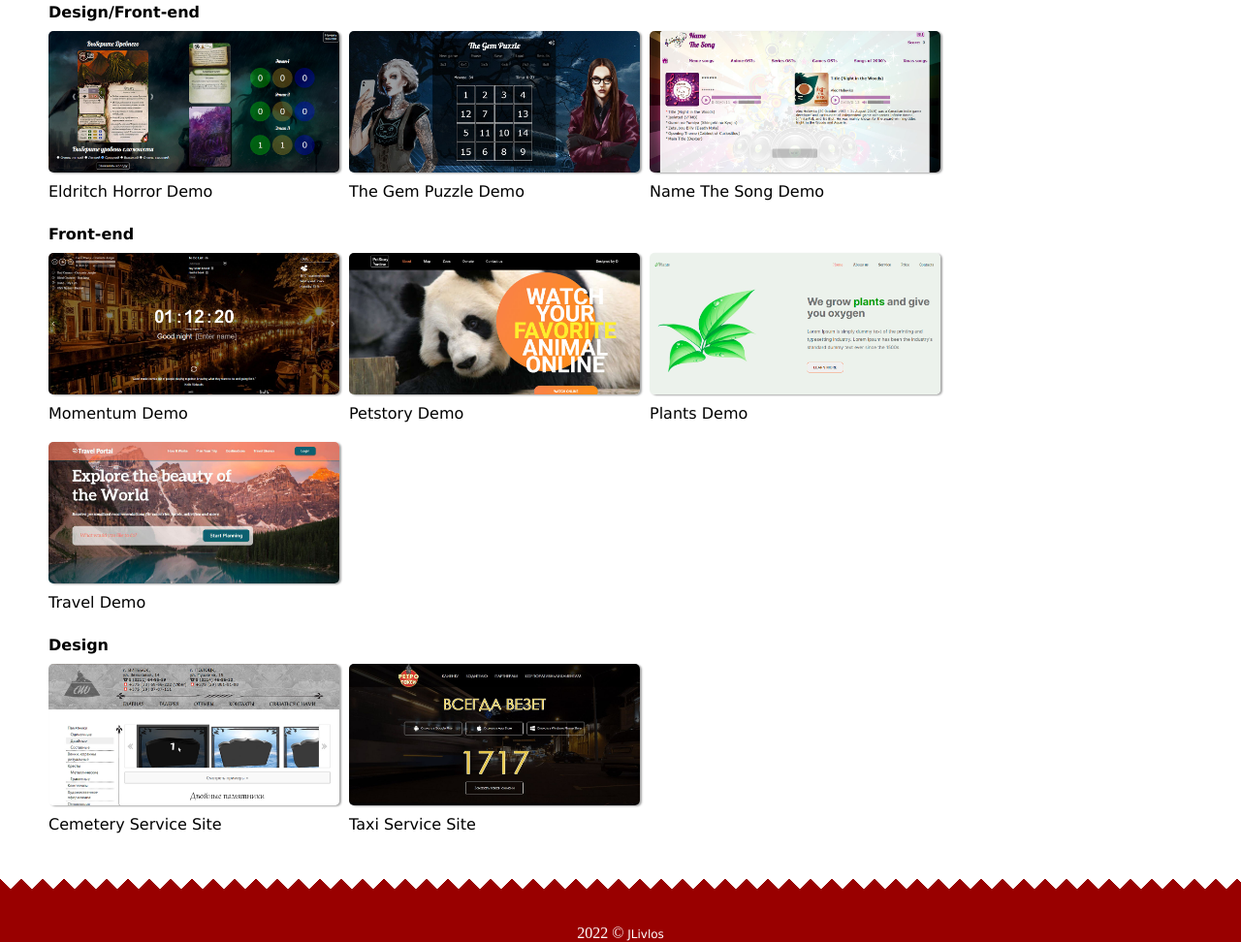
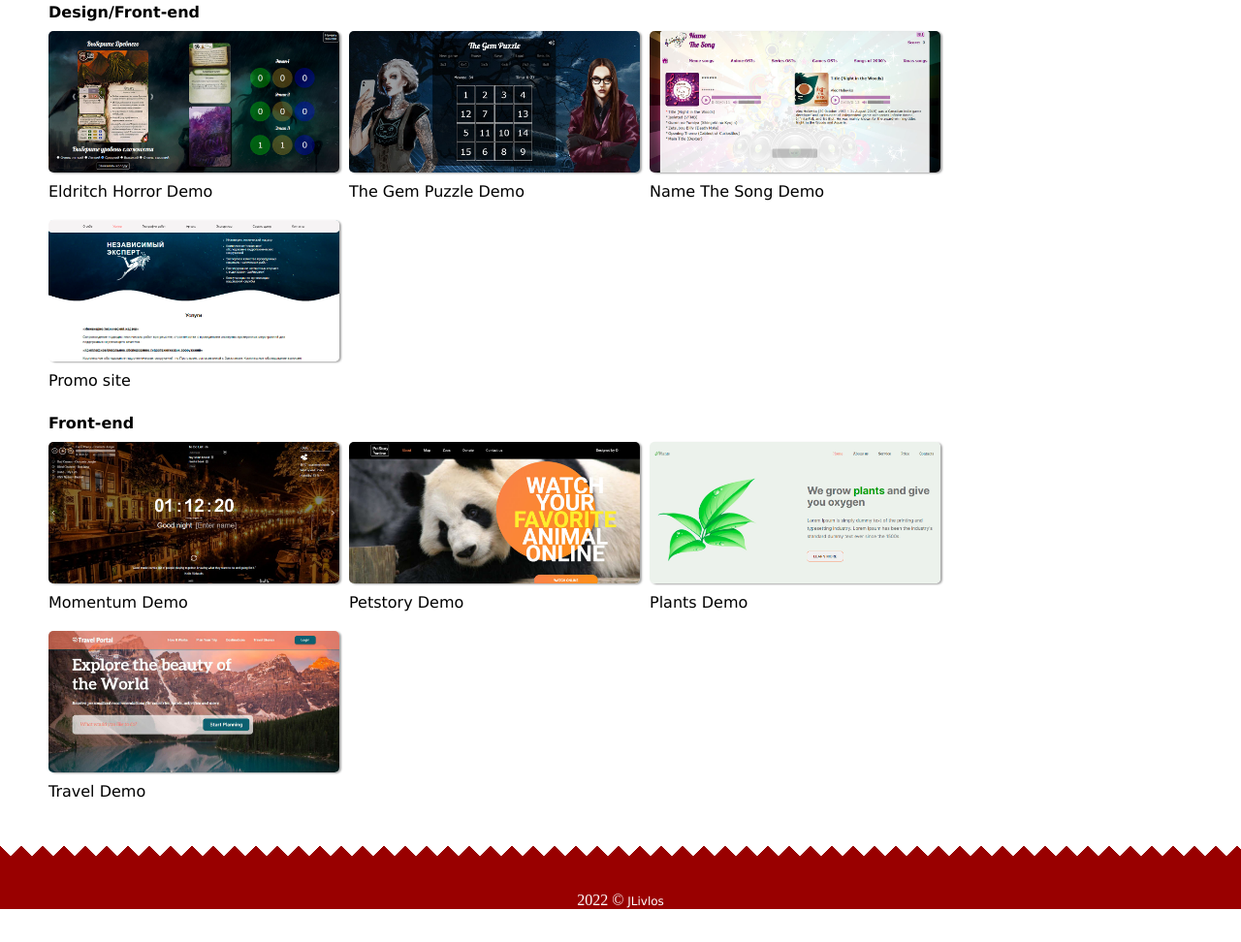
Before and after one commit to JLivlos/cv, a plain HTML site: page index.html in a window 1280 px wide. Shown: the part 1239-2211 px from the top of the page at 97% size. After the commit the page ends 2177 px from the top, so only its background shows below. Drawn offline with Linux system fonts and the light colour scheme.

Commit message:
feat: renew info

```diff
--- a/index.html
+++ b/index.html
@@ -125,6 +125,10 @@
                                 <div class="projects-screen name-the-song-img"></div>
                                 <a href="https://jlivlos.github.io/rss-tasks/songbird/" title="name the song">Name The Song Demo</a>
                             </div>
+                            <div class="vololaz">
+                                <div class="projects-screen vodolaz-img"></div>
+                                <a href="https://vodolaz-expert.ru/" title="vodolaz-expert">Promo site</a>
+                            </div>
                         </div>
                     </div>
                     <div class="projects-coding">
@@ -148,19 +152,6 @@
                             </div>
                         </div>
                     </div>
-                    <div class="projects-design">
-                        <p class="projects-title des-title">Design</p>
-                        <div class="projects-list-wrapper">
-                            <div class="shveiba">
-                                <div class="projects-screen shveiba-img"></div>
-                                <a href="https://shveiba.by/" title="cemetery service">Cemetery Service Site</a>
-                            </div>
-                            <div class="taxi">
-                                <div class="projects-screen taxi-img"></div>
-                                <a href="https://shagurok.by/content/portfolio/retrotaxi/1.jpg" title="taxi">Taxi Service Site</a>
-                            </div>
-                        </div>
-                    </div>
                 </div>
             </section>
         </div>
--- a/index.js
+++ b/index.js
@@ -31,6 +31,10 @@ document.querySelector('.name-the-song-img').addEventListener('click', (e) => {
     window.open('https://jlivlos.github.io/rss-tasks/songbird/');
 });
 
+document.querySelector('.vodolaz-img').addEventListener('click', (e) => {
+    window.open('https://vodolaz-expert.ru/');
+});
+
 document.querySelector('.mom-img').addEventListener('click', (e) => {
     window.open('https://jlivlos.github.io/rss-tasks/momentum/');
 });
@@ -45,10 +49,6 @@ document.querySelector('.plants-img').addEventListener('click', (e) => {
 
 document.querySelector('.travel-img').addEventListener('click', (e) => {
     window.open('https://jlivlos.github.io/rss-tasks/travel/');
-});
-
-document.querySelector('.shveiba-img').addEventListener('click', (e) => {
-    window.open('https://shveiba.by');
 });
 
 /* TRANSLATE */
@@ -105,7 +105,6 @@ function translateToEn() {
     document.querySelector('.projects-h2').textContent = 'Projects';
     document.querySelector('.des-cod-title').textContent = 'Design/Front-end';
     document.querySelector('.cod-title').textContent = 'Front-end';
-    document.querySelector('.des-title').textContent = 'Design';
 };
 
 function translateToBe() {
@@ -141,7 +140,6 @@ function translateToBe() {
     document.querySelector('.projects-h2').textContent = 'Праекты';
     document.querySelector('.des-cod-title').textContent = 'Дызайн/Вёрстка/Код';
     document.querySelector('.cod-title').textContent = 'Вёрстка/Код';
-    document.querySelector('.des-title').textContent = 'Дызайн';
 };
 
 function translateToRu() {
@@ -177,5 +175,4 @@ function translateToRu() {
     document.querySelector('.projects-h2').textContent = 'Проекты';
     document.querySelector('.des-cod-title').textContent = 'Дизайн/Верстка/Код';
     document.querySelector('.cod-title').textContent = 'Верстка/Код';
-    document.querySelector('.des-title').textContent = 'Дизайн';
 };
--- a/style.css
+++ b/style.css
@@ -345,23 +345,13 @@ h1 a {
   background-size: 300px 146px;
 }
 
-.zoo-img {
-  background-image: url("assets/img/zoo.jpg");
+.vodolaz-img {
+  background-image: url("assets/img/vodolaz.jpg");
   background-size: 300px 146px;
 }
 
-.taxi-img {
-  background-image: url("assets/img/taxi.jpg");
-  background-size: 300px 146px;
-  cursor: context-menu;
-}
-
-.taxi-img:hover {
-  box-shadow: 2px 1px 2px #a9a9a9;
-}
-
-.shveiba-img {
-  background-image: url("assets/img/shveiba.jpg");
+.zoo-img {
+  background-image: url("assets/img/zoo.jpg");
   background-size: 300px 146px;
 }
 
```
Also changed, not shown: assets/img/vodolaz.jpg (added).
